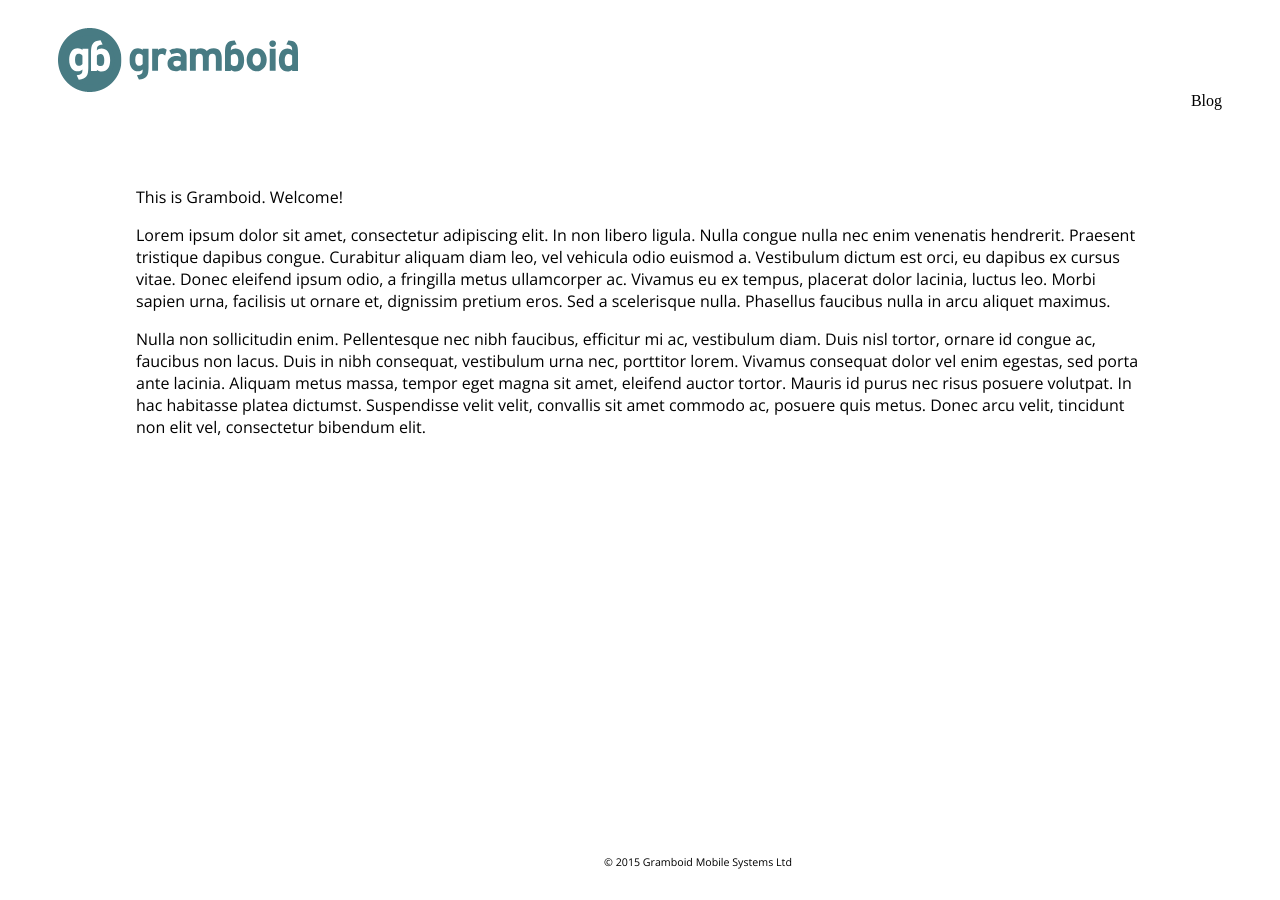
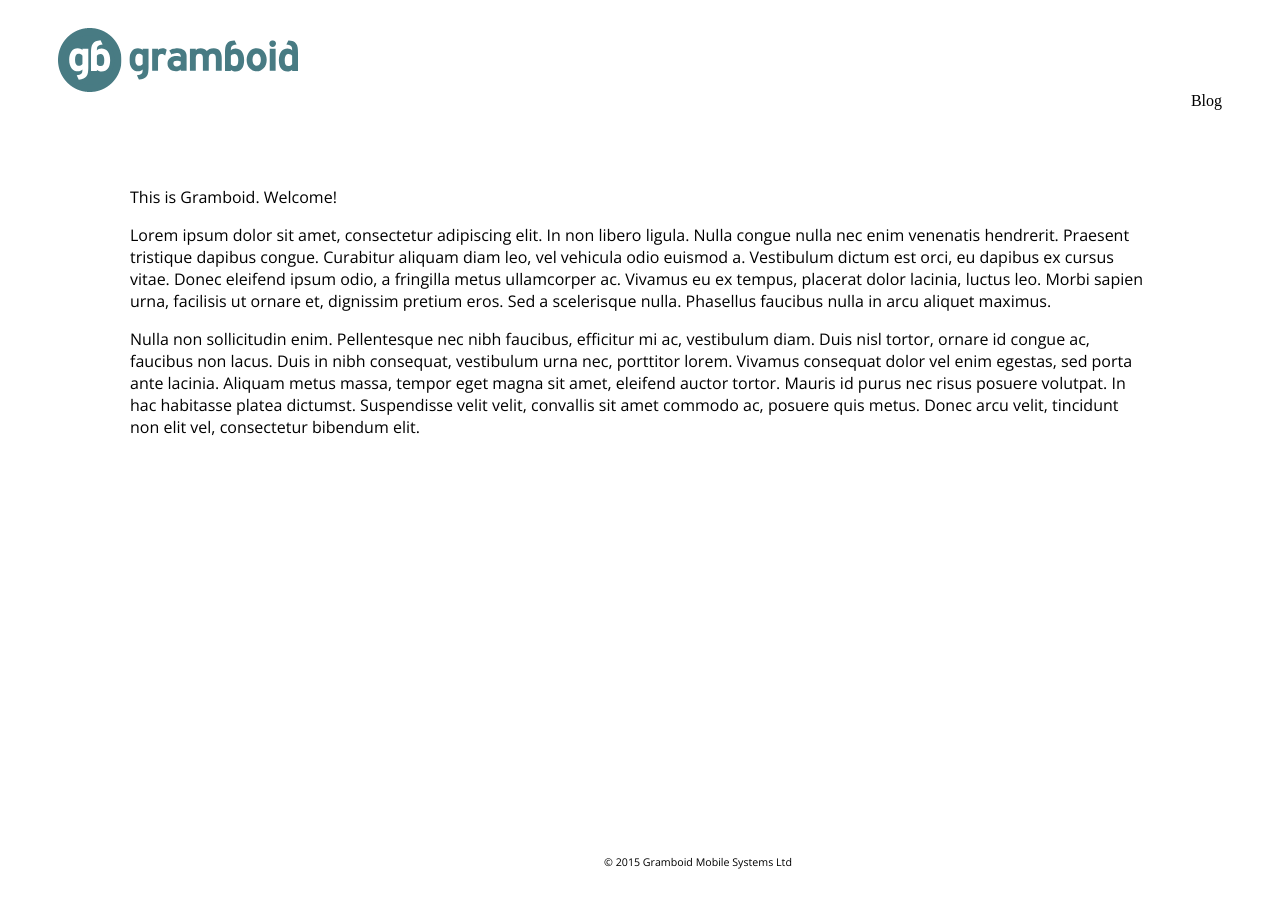
Before and after one commit to gramboid/gramboid.github.io, a Jekyll site: the page built from index.md, in a window 1280 px wide. Built offline with Jekyll 4.4.1, drawn with Linux system fonts in a browser that asks for light colours.

Commit message:
Update default.html

```diff
--- a/_layouts/default.html
+++ b/_layouts/default.html
@@ -23,8 +23,8 @@
   }
 
   div#main {
-    padding-left: 128px;
-    padding-right: 128px;
+    padding-left: 122px;
+    padding-right: 122px;
     padding-top: 40px;
     padding-bottom: 40px;
   }
```
